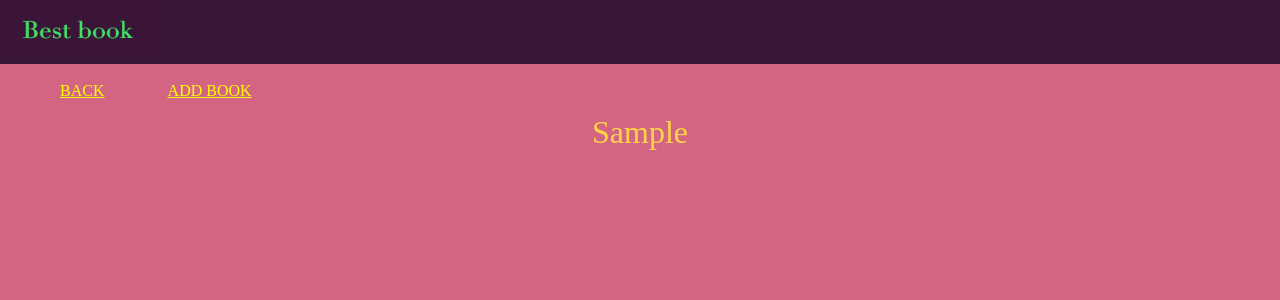
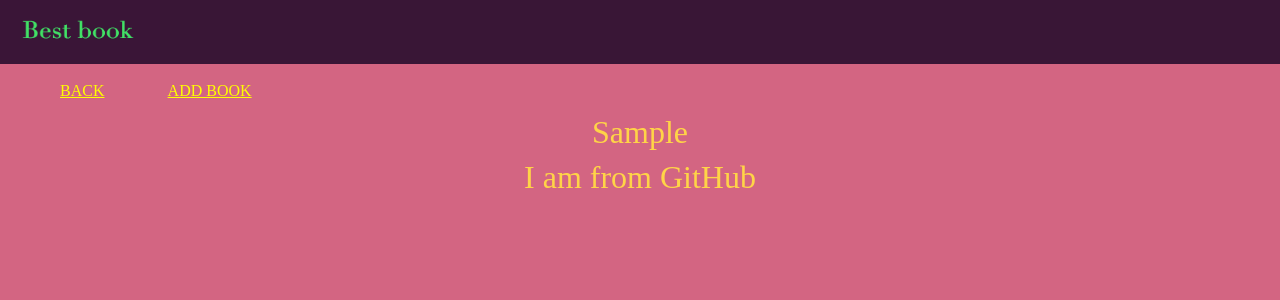
Before and after one commit to volanchk/railway, a Django app: template templates/election.html in a window 1280 px wide. Shown: the top 300 px of the page. Run offline with Django 4.2, Linux system fonts and the light colour scheme; tables that the repository leaves empty hold one stand-in row (values such as "Sample post"); the template is opened without the code that fills it: values that come from a table or form of the project are taken from there, most other values are stand-ins (such as "Sample title", 1, 10 or a date in 2020).

Commit message:
Update election.html

```diff
--- a/templates/election.html
+++ b/templates/election.html
@@ -9,6 +9,7 @@
 <a href="/{{ topic }}/add_book"  style="color:yellow">ADD BOOK</a>
 
 <h1 style="color: #FFD447; text-align: center">{{ name }}</h1>
+<h1 style="color: #FFD447; text-align: center">I am from GitHub</h1>
 
 <br>
 
```
